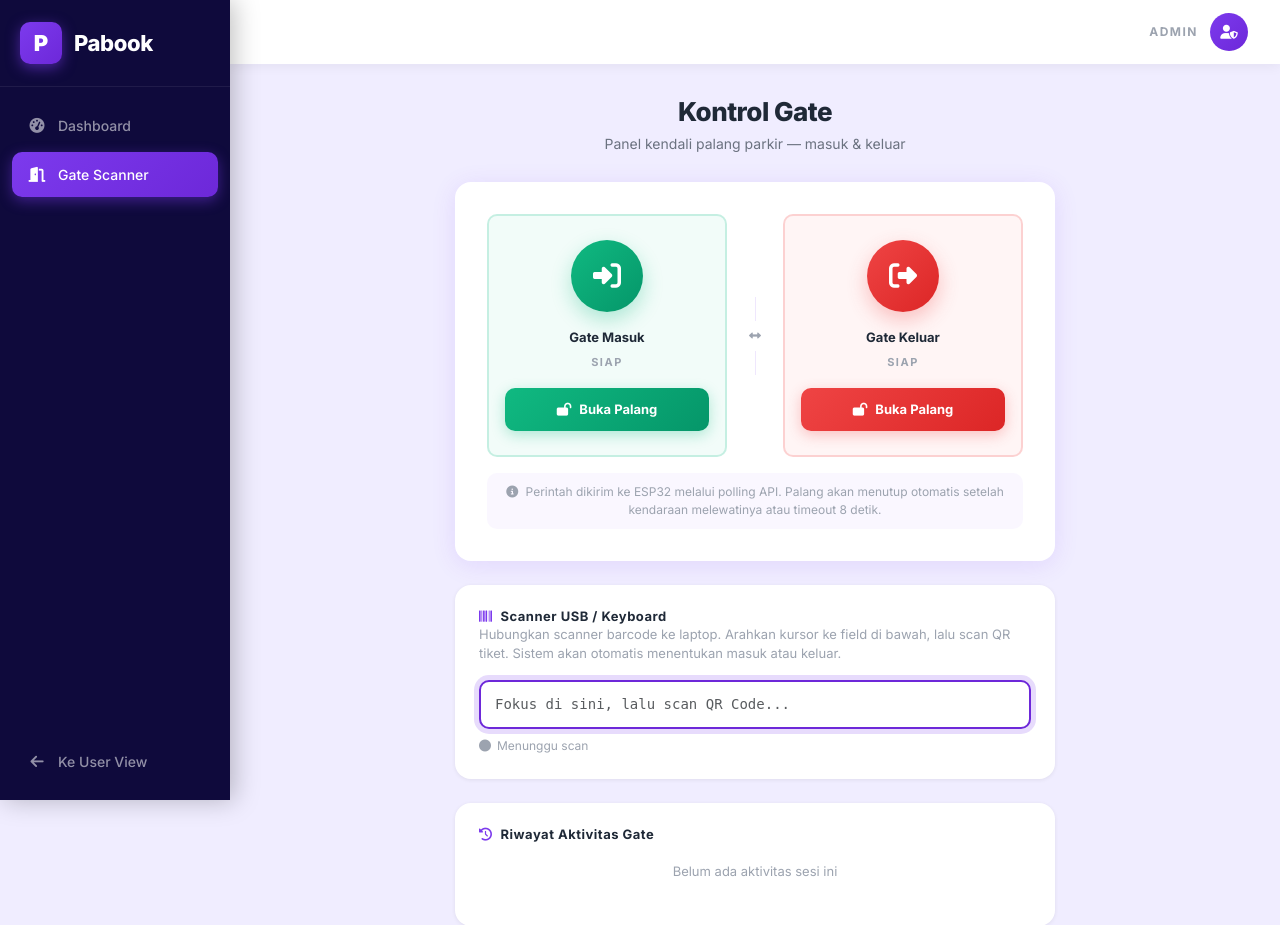
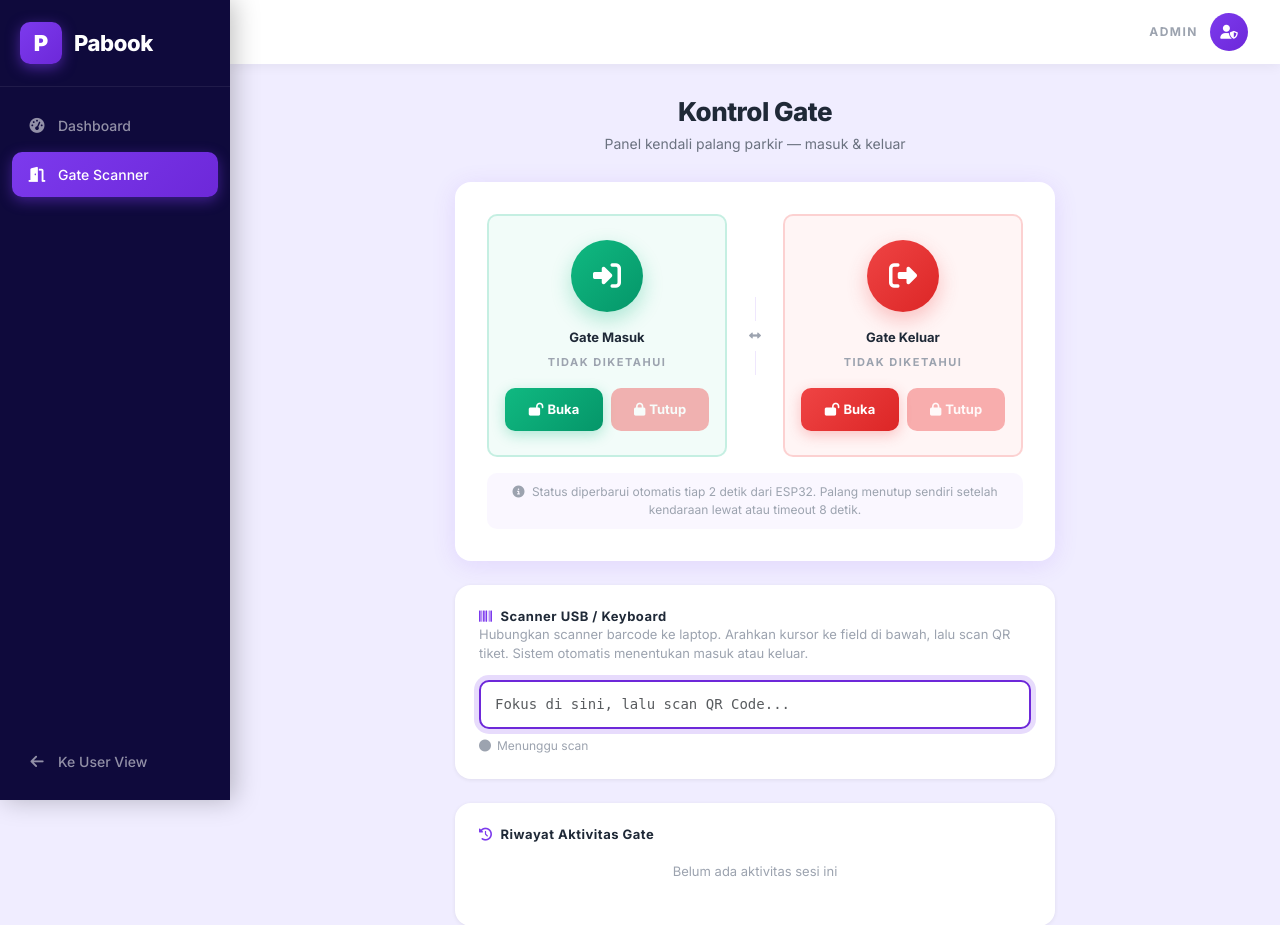
Before and after one commit to arkaputra1913-blip/pabook, a Flask app: page /gate in a window 1280 px wide. Shown: the top 925 px of the page. Run offline with Flask 3, Linux system fonts and the light colour scheme; data that the repository does not hold is empty.

Commit message:
Update website

```diff
--- a/app.py
+++ b/app.py
@@ -275,6 +275,23 @@ def gate_open_manual():
     }
     return jsonify({'ok': True, 'gate': gate, 'gate_id': gate_id})
 
+# ── Tambahkan route ini di app.py setelah route /api/gate/open ──
+
+@app.route('/api/gate/close', methods=['POST'])
+def gate_close_manual():
+    data    = request.get_json(force=True, silent=True) or {}
+    gate_id = data.get('gate_id', 'ESP32-GATE')
+    gate    = data.get('gate',    'masuk')
+
+    gate_commands[gate_id] = {
+        'command': 'close',
+        'gate':    gate,
+        'slot':    '',
+        'vehicle': '',
+        'time':    now_wib().strftime('%H:%M:%S')
+    }
+    return jsonify({'ok': True, 'gate': gate, 'gate_id': gate_id})
+
 # ─────────────────────────────────────────
 #  POLLING ENDPOINT untuk ESP32
 # ─────────────────────────────────────────
--- a/templates/gate.html
+++ b/templates/gate.html
@@ -6,7 +6,7 @@
   <h1 class="page-title text-center">Kontrol Gate</h1>
   <p class="page-subtitle text-center">Panel kendali palang parkir — masuk &amp; keluar</p>
 
-  <!-- Kontrol Servo -->
+  <!-- Kontrol Gate -->
   <div class="gate-card mb-4">
     <div class="gate-ctrl-grid">
 
@@ -16,10 +16,16 @@
           <i class="fas fa-sign-in-alt"></i>
         </div>
         <div class="gate-ctrl-label">Gate Masuk</div>
-        <div class="gate-ctrl-status" id="statusMasuk">Siap</div>
-        <button class="gate-ctrl-btn entry-btn" id="btnMasuk" onclick="bukaGate('masuk')">
-          <i class="fas fa-lock-open me-2"></i>Buka Palang
-        </button>
+        <div class="gate-ctrl-status" id="statusMasuk">Memuat...</div>
+        <div style="display:flex; gap:8px; margin-top:8px;">
+          <button class="gate-ctrl-btn entry-btn" id="btnBukaMasuk" onclick="bukaGate('masuk')" style="flex:1;">
+            <i class="fas fa-lock-open me-1"></i>Buka
+          </button>
+          <button class="gate-ctrl-btn" id="btnTutupMasuk" onclick="tutupGate('masuk')"
+                  style="flex:1; background:var(--danger,#ef4444); color:#fff; opacity:0.4;" disabled>
+            <i class="fas fa-lock me-1"></i>Tutup
+          </button>
+        </div>
       </div>
 
       <div class="gate-divider">
@@ -34,10 +40,16 @@
           <i class="fas fa-sign-out-alt"></i>
         </div>
         <div class="gate-ctrl-label">Gate Keluar</div>
-        <div class="gate-ctrl-status" id="statusKeluar">Siap</div>
-        <button class="gate-ctrl-btn exit-btn" id="btnKeluar" onclick="bukaGate('keluar')">
-          <i class="fas fa-lock-open me-2"></i>Buka Palang
-        </button>
+        <div class="gate-ctrl-status" id="statusKeluar">Memuat...</div>
+        <div style="display:flex; gap:8px; margin-top:8px;">
+          <button class="gate-ctrl-btn exit-btn" id="btnBukaKeluar" onclick="bukaGate('keluar')" style="flex:1;">
+            <i class="fas fa-lock-open me-1"></i>Buka
+          </button>
+          <button class="gate-ctrl-btn" id="btnTutupKeluar" onclick="tutupGate('keluar')"
+                  style="flex:1; background:var(--danger,#ef4444); color:#fff; opacity:0.4;" disabled>
+            <i class="fas fa-lock me-1"></i>Tutup
+          </button>
+        </div>
       </div>
 
     </div>
@@ -46,7 +58,7 @@
 
     <div class="gate-note mt-3">
       <i class="fas fa-info-circle me-1"></i>
-      Perintah dikirim ke ESP32 melalui polling API. Palang akan menutup otomatis setelah kendaraan melewatinya atau timeout 8 detik.
+      Status diperbarui otomatis tiap 2 detik dari ESP32. Palang menutup sendiri setelah kendaraan lewat atau timeout 8 detik.
     </div>
   </div>
 
@@ -56,7 +68,7 @@
       <i class="fas fa-barcode me-2" style="color:var(--primary);"></i>Scanner USB / Keyboard
     </h6>
     <p style="font-size:13px; color:var(--text-muted); margin-bottom:16px;">
-      Hubungkan scanner barcode ke laptop. Arahkan kursor ke field di bawah, lalu scan QR tiket. Sistem akan otomatis menentukan masuk atau keluar.
+      Hubungkan scanner barcode ke laptop. Arahkan kursor ke field di bawah, lalu scan QR tiket. Sistem otomatis menentukan masuk atau keluar.
     </p>
 
     <div class="scanner-input-wrap">
@@ -89,6 +101,7 @@
 {% block scripts %}
 <script>
 let scanHistory = [];
+let scannerBusy = false;  // Cegah double-scan saat sedang proses
 
 // ID gate harus sama persis dengan GATE_ENTRY_ID / GATE_EXIT_ID di ESP32
 const GATE_IDS = {
@@ -96,17 +109,58 @@ const GATE_IDS = {
   keluar: 'GATE-KELUAR-A'
 };
 
-// ── Kontrol Servo Manual ──────────────────────────────────────────
+// ── Status Realtime dari ESP32 ────────────────────────────────────
+async function refreshGateStatus() {
+  try {
+    const res  = await fetch('/api/gate/status');
+    const data = await res.json();
+
+    updateStatusUI('masuk',  data['GATE-MASUK-A']);
+    updateStatusUI('keluar', data['GATE-KELUAR-A']);
+  } catch {
+    // Server tidak bisa dijangkau, biarkan status terakhir
+  }
+}
+
+function updateStatusUI(gate, info) {
+  const statusEl     = document.getElementById(gate === 'masuk' ? 'statusMasuk'     : 'statusKeluar');
+  const btnBuka      = document.getElementById(gate === 'masuk' ? 'btnBukaMasuk'    : 'btnBukaKeluar');
+  const btnTutup     = document.getElementById(gate === 'masuk' ? 'btnTutupMasuk'   : 'btnTutupKeluar');
+
+  if (!info) {
+    // Belum ada laporan dari ESP32
+    statusEl.textContent = 'Tidak diketahui';
+    statusEl.className   = 'gate-ctrl-status';
+    btnBuka.disabled     = false;
+    btnBuka.style.opacity = '1';
+    btnTutup.disabled    = true;
+    btnTutup.style.opacity = '0.4';
+    return;
+  }
+
+  const isOpen = info.state === 'open';
+  statusEl.textContent = isOpen ? '🟢 Terbuka' : '🔴 Tertutup';
+  statusEl.className   = `gate-ctrl-status ${isOpen ? 'open' : ''}`;
+
+  // Tombol Buka hanya aktif kalau gate tertutup
+  btnBuka.disabled      = isOpen;
+  btnBuka.style.opacity = isOpen ? '0.4' : '1';
+
+  // Tombol Tutup hanya aktif kalau gate terbuka
+  btnTutup.disabled      = !isOpen;
+  btnTutup.style.opacity = isOpen ? '1' : '0.4';
+}
+
+// Polling status tiap 2 detik
+refreshGateStatus();
+setInterval(refreshGateStatus, 2000);
+
+// ── Kontrol Manual ────────────────────────────────────────────────
 async function bukaGate(gate) {
-  const btnId    = gate === 'masuk' ? 'btnMasuk' : 'btnKeluar';
-  const statusId = gate === 'masuk' ? 'statusMasuk' : 'statusKeluar';
-  const btn      = document.getElementById(btnId);
-  const statusEl = document.getElementById(statusId);
-
-  btn.disabled         = true;
-  btn.innerHTML        = '<i class="fas fa-spinner fa-spin me-2"></i>Mengirim...';
-  statusEl.textContent = 'Mengirim...';
-  statusEl.className   = 'gate-ctrl-status sending';
+  const btnBuka  = document.getElementById(gate === 'masuk' ? 'btnBukaMasuk'  : 'btnBukaKeluar');
+  btnBuka.disabled     = true;
+  btnBuka.style.opacity = '0.4';
+  btnBuka.innerHTML    = '<i class="fas fa-spinner fa-spin me-1"></i>Mengirim...';
 
   try {
     const res  = await fetch('/api/gate/open', {
@@ -117,34 +171,46 @@ async function bukaGate(gate) {
     const data = await res.json();
 
     if (data.ok) {
-      statusEl.textContent = 'Terbuka';
-      statusEl.className   = 'gate-ctrl-status open';
-      showCtrlResult(`Palang <strong>${gate === 'masuk' ? 'Masuk' : 'Keluar'}</strong> berhasil dibuka`, true);
-      addHistory({
-        type:    gate === 'masuk' ? 'entry' : 'exit',
-        slot:    'MANUAL',
-        vehicle: 'Override Admin',
-        time:    new Date().toLocaleTimeString('id-ID')
-      });
-      setTimeout(() => {
-        statusEl.textContent = 'Siap';
-        statusEl.className   = 'gate-ctrl-status';
-      }, 9000);
+      showCtrlResult(`Perintah buka <strong>${gate === 'masuk' ? 'Masuk' : 'Keluar'}</strong> dikirim ke ESP32`, true);
+      addHistory({ type: gate === 'masuk' ? 'entry' : 'exit', slot: 'MANUAL', vehicle: 'Override Admin' });
     } else {
-      statusEl.textContent = 'Gagal';
-      statusEl.className   = 'gate-ctrl-status error';
-      showCtrlResult('Gagal mengirim perintah ke server', false);
-      setTimeout(() => { statusEl.textContent = 'Siap'; statusEl.className = 'gate-ctrl-status'; }, 3000);
+      showCtrlResult('Gagal mengirim perintah', false);
+      btnBuka.disabled = false;
+      btnBuka.style.opacity = '1';
     }
   } catch {
-    statusEl.textContent = 'Error';
-    statusEl.className   = 'gate-ctrl-status error';
     showCtrlResult('Tidak bisa terhubung ke server', false);
-    setTimeout(() => { statusEl.textContent = 'Siap'; statusEl.className = 'gate-ctrl-status'; }, 3000);
+    btnBuka.disabled = false;
+    btnBuka.style.opacity = '1';
   }
 
-  btn.disabled  = false;
-  btn.innerHTML = '<i class="fas fa-lock-open me-2"></i>Buka Palang';
+  btnBuka.innerHTML = '<i class="fas fa-lock-open me-1"></i>Buka';
+}
+
+async function tutupGate(gate) {
+  const btnTutup = document.getElementById(gate === 'masuk' ? 'btnTutupMasuk' : 'btnTutupKeluar');
+  btnTutup.disabled      = true;
+  btnTutup.style.opacity = '0.4';
+  btnTutup.innerHTML     = '<i class="fas fa-spinner fa-spin me-1"></i>Mengirim...';
+
+  try {
+    const res  = await fetch('/api/gate/close', {
+      method:  'POST',
+      headers: { 'Content-Type': 'application/json' },
+      body: JSON.stringify({ gate_id: GATE_IDS[gate], gate })
+    });
+    const data = await res.json();
+
+    if (data.ok) {
+      showCtrlResult(`Perintah tutup <strong>${gate === 'masuk' ? 'Masuk' : 'Keluar'}</strong> dikirim ke ESP32`, true);
+    } else {
+      showCtrlResult('Gagal mengirim perintah tutup', false);
+    }
+  } catch {
+    showCtrlResult('Tidak bisa terhubung ke server', false);
+  }
+
+  btnTutup.innerHTML = '<i class="fas fa-lock me-1"></i>Tutup';
 }
 
 function showCtrlResult(msg, ok) {
@@ -159,10 +225,8 @@ function showCtrlResult(msg, ok) {
 const scannerInput = document.getElementById('scannerInput');
 const indicator    = document.getElementById('scannerIndicator');
 
-// Auto-fokus saat halaman dimuat
 scannerInput.focus();
 
-// Refokus jika user klik area lain (bukan tombol/link)
 document.addEventListener('click', e => {
   if (!e.target.closest('button') && !e.target.closest('a')) {
     scannerInput.focus();
@@ -173,19 +237,20 @@ function handleScannerKey(e) {
   if (e.key === 'Enter') {
     e.preventDefault();
     const token = scannerInput.value.trim();
-    if (token.length > 10) processToken(token);
     scannerInput.value = '';
+    if (token.length > 10 && !scannerBusy) processToken(token);
   }
 }
 
-// Deteksi otomatis entry vs exit berdasarkan status reservasi di server
 async function processToken(token) {
+  scannerBusy = true;
   indicator.innerHTML = '<i class="fas fa-circle blink" style="color:#F59E0B;"></i> Memvalidasi...';
 
-  // Coba entry dulu; jika sudah checked_in, alihkan ke exit
+  // Coba entry dulu; kalau sudah checked_in → otomatis coba exit
   const entryResult = await scanGate(token, 'entry');
 
-  if (!entryResult.success && entryResult.message && entryResult.message.includes('sudah tercatat masuk')) {
+  if (!entryResult.success && entryResult.message &&
+      entryResult.message.includes('sudah tercatat masuk')) {
     const exitResult = await scanGate(token, 'exit');
     showScanResult(exitResult.message, exitResult.success);
     if (exitResult.success) addHistory({ type: 'exit', ...exitResult });
@@ -197,10 +262,11 @@ async function processToken(token) {
   indicator.innerHTML = '<i class="fas fa-circle" style="color:#10B981;"></i> Siap scan berikutnya';
   setTimeout(() => {
     indicator.innerHTML = '<i class="fas fa-circle"></i> Menunggu scan';
-  }, 3000);
+    scannerBusy = false;
+  }, 2000);
 }
 
-// FIXED: gate_id sekarang pakai GATE_IDS sesuai gate_type, bukan 'WEB-SCANNER'
+// gate_id sesuai gate_type supaya ESP32 bisa ambil command lewat polling
 async function scanGate(token, gateType) {
   try {
     const res = await fetch('/gate/scan', {
@@ -226,7 +292,7 @@ function showScanResult(msg, ok) {
   setTimeout(() => el.style.display = 'none', 6000);
 }
 
-// ── Riwayat Aktivitas ─────────────────────────────────────────────
+// ── Riwayat ───────────────────────────────────────────────────────
 function addHistory(data) {
   scanHistory.unshift({
     type:     data.type,
```
